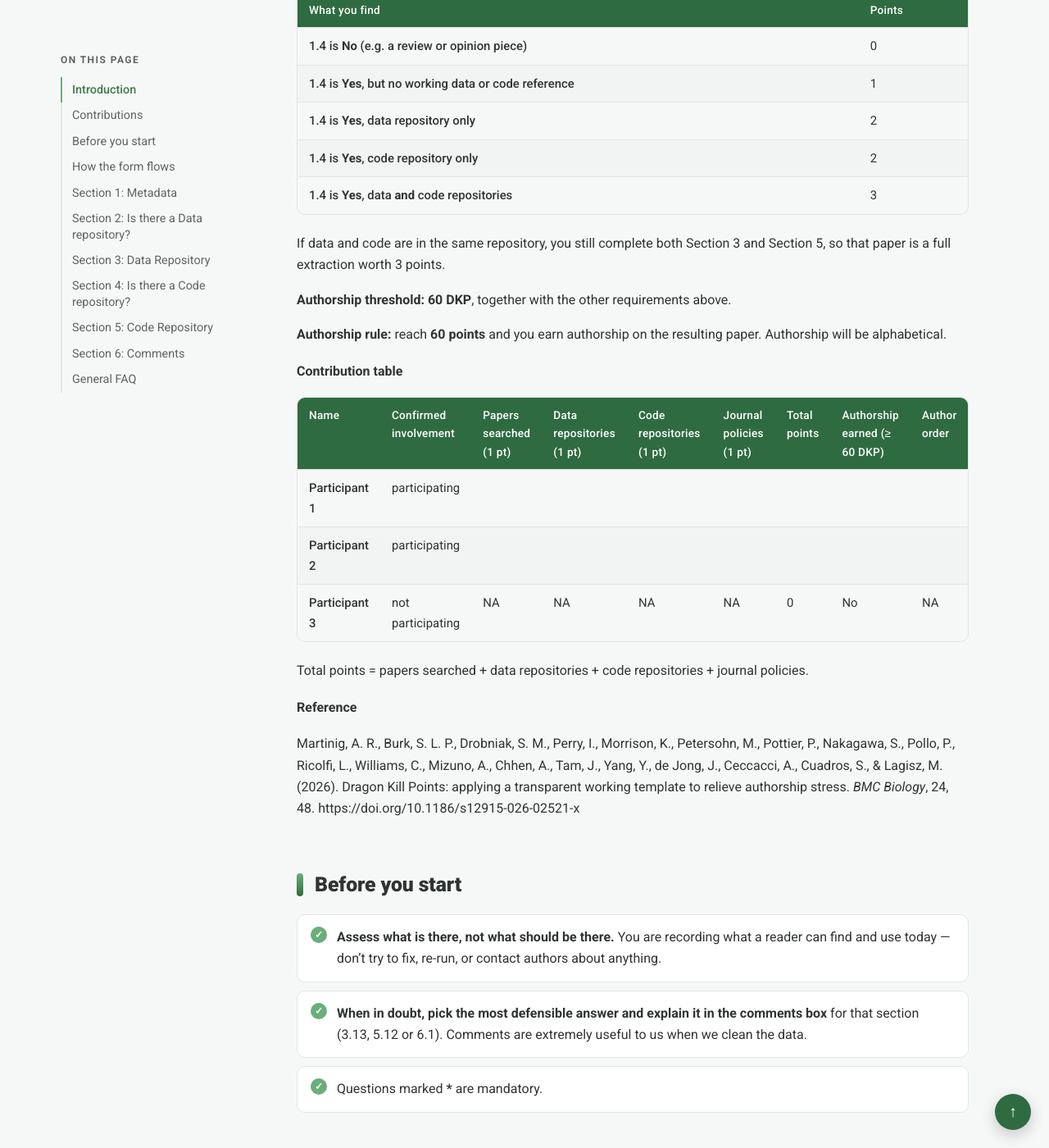
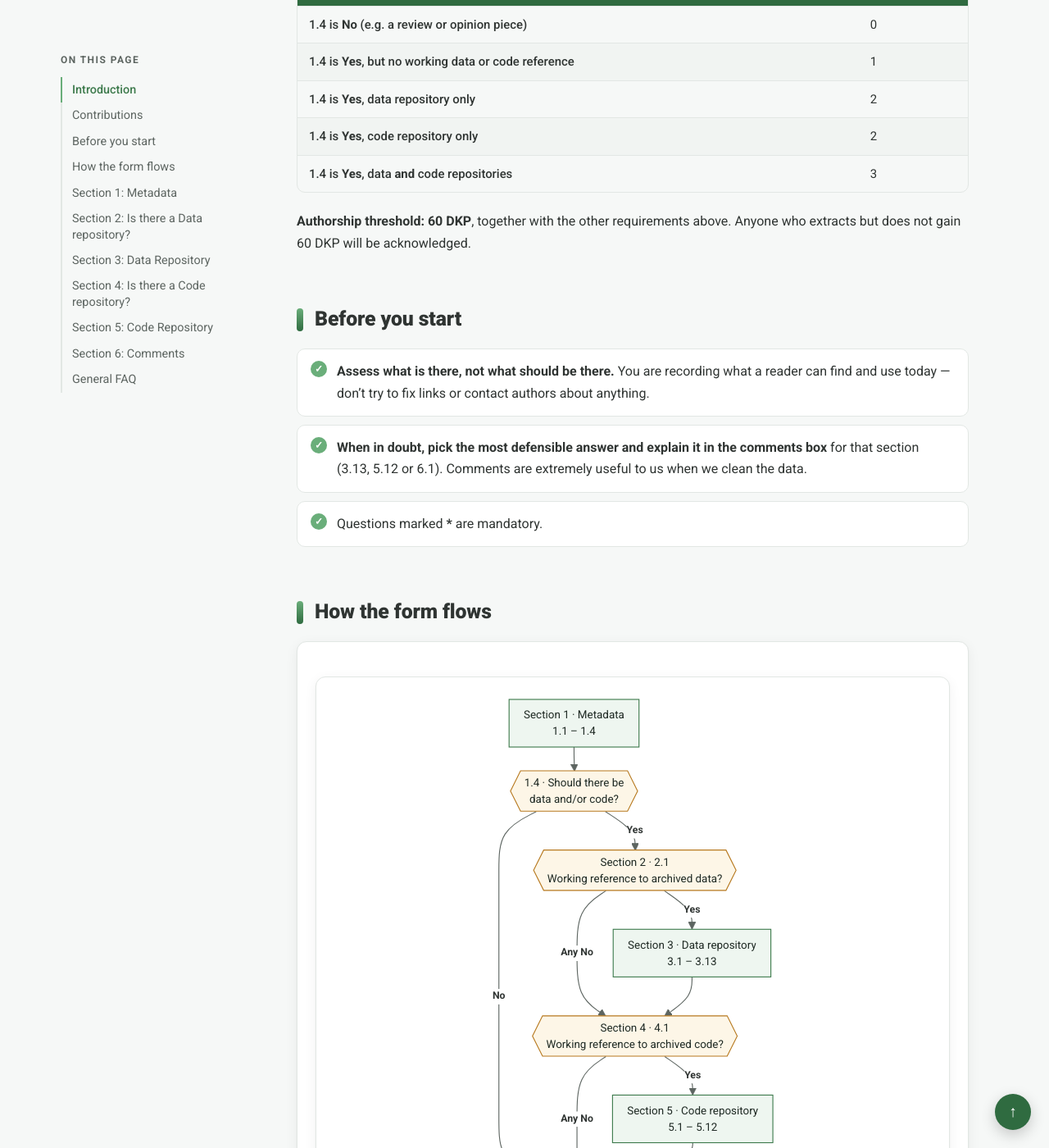
Before and after one commit to EIvimeyCook/Data-Code_Society, a Jekyll site: the page built from FAQ.md, in a window 1280 px wide and 1400 px high, scrolled down 2580 px. Shown: the whole window at 82% size. Built offline with Jekyll 4.4.1, drawn with Linux system fonts in a browser that asks for light colours; our own code applies the rules of GitHub Pages for plain Markdown files; some of the changed text lies outside the part shown.

Commit message:
Update FAQ for authorship and DKP clarification
Clarified authorship criteria and contribution tracking details in the FAQ.

```diff
--- a/FAQ.md
+++ b/FAQ.md
@@ -33,11 +33,11 @@ Co-authorship requires all the below contributions and responsibilities. To be a
 - Disclose personal information (e.g. name, affiliation, ORCID, email, languages, society memberships) and conflicts of interest needed prior to submission in a timely manner.
 - Agree to be personally accountable for your contribution as a co-author.
 
-**Note:** First and last authorship positions in the manuscript will be held by the project leads (EIC and JLP). Other authorship positions will be determined by the total amount and quality of contributions, as in the project records. For equal contributions, the order of mid-authorship will be alphabetical. All authors must read and approve the final manuscript draft before submission. The manuscript will contain a CRediT-like statement detailing the roles of individuals.
+**Note:** First and last authorship positions in the manuscript will be held by the project leads (EIC and JLP). Other authorship positions will be determined by the total amount and quality of contributions. The order of mid-authorship will be alphabetical. All authors must read and approve the final manuscript draft before submission. The manuscript will contain a CRediT-like statement detailing the roles of individuals.
 
 ### Dragon Kill Points (DKP)
 
-We track contributions using **Dragon Kill Points (DKP)** (Martinig et al. 2026), a transparent, points-based system adapted from multiplayer gaming. It is built on five **GREAT** principles:
+We track contributions using **Dragon Kill Points (DKP)** [Martinig et al. 2026](https://doi.org/10.1186/s12915-026-02521-x), a transparent, points-based system adapted from multiplayer gaming. It is built on five **GREAT** principles:
 
 - **Granularity** — record contributions at a detailed task level so nothing is under-counted;
 - **Responsibility** — authorship criteria are agreed at the outset;
@@ -64,31 +64,13 @@ For this hackathon, points are awarded based on how much is extracted per paper:
 | 1.4 is **Yes**, code repository only | 2 |
 | 1.4 is **Yes**, data **and** code repositories | 3 |
 
-If data and code are in the same repository, you still complete both Section 3 and Section 5, so that paper is a full extraction worth 3 points.
-
-**Authorship threshold:** **60 DKP**, together with the other requirements above.
-
-**Authorship rule:** reach **60 points** and you earn authorship on the resulting paper. Authorship will be alphabetical.
-
-#### Contribution table
-
-| Name | Confirmed involvement | Papers searched (1 pt) | Data repositories (1 pt) | Code repositories (1 pt) | Journal policies (1 pt) | Total points | Authorship earned (≥ 60 DKP) | Author order |
-|---|---|---|---|---|---|---|---|---|
-| Participant 1 | participating | | | | | | | |
-| Participant 2 | participating | | | | | | | |
-| Participant 3 | not participating | NA | NA | NA | NA | 0 | No | NA |
-
-Total points = papers searched + data repositories + code repositories + journal policies.
-
-#### Reference
-
-Martinig, A. R., Burk, S. L. P., Drobniak, S. M., Perry, I., Morrison, K., Petersohn, M., Pottier, P., Nakagawa, S., Pollo, P., Ricolfi, L., Williams, C., Mizuno, A., Chhen, A., Tam, J., Yang, Y., de Jong, J., Ceccacci, A., Cuadros, S., & Lagisz, M. (2026). Dragon Kill Points: applying a transparent working template to relieve authorship stress. *BMC Biology*, 24, 48. https://doi.org/10.1186/s12915-026-02521-x
+**Authorship threshold:** **60 DKP**, together with the other requirements above. Anyone who extracts but does not gain 60 DKP will be acknowledged.
 
 ---
 
 ## Before you start
 
-- **Assess what is there, not what should be there.** You are recording what a reader can find and use today — don't try to fix, re-run, or contact authors about anything.
+- **Assess what is there, not what should be there.** You are recording what a reader can find and use today — don't try to fix links or contact authors about anything.
 - **When in doubt, pick the most defensible answer and explain it in the comments box** for that section (3.13, 5.12 or 6.1). Comments are extremely useful to us when we clean the data.
 - Questions marked **\*** are mandatory.
 
```
Also changed, not shown: other parts of FAQ.md (+2 -2 lines).
